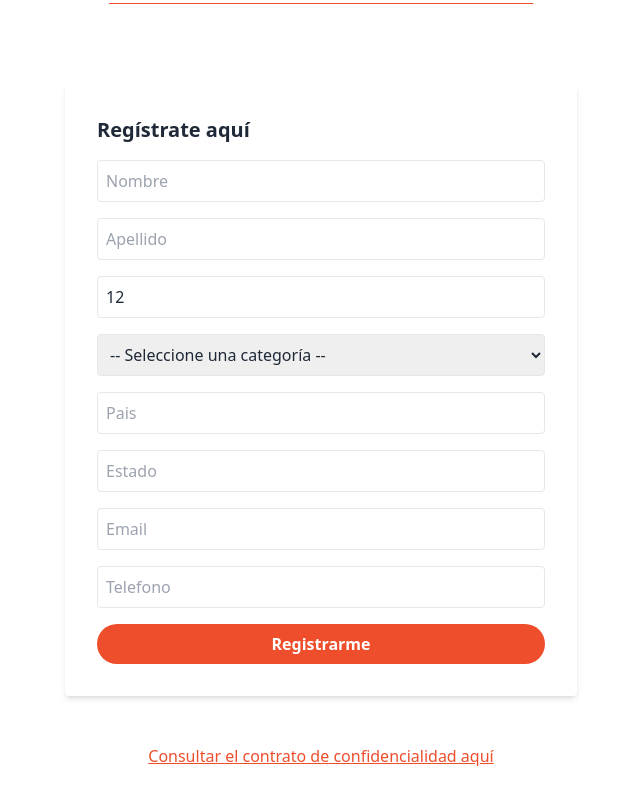
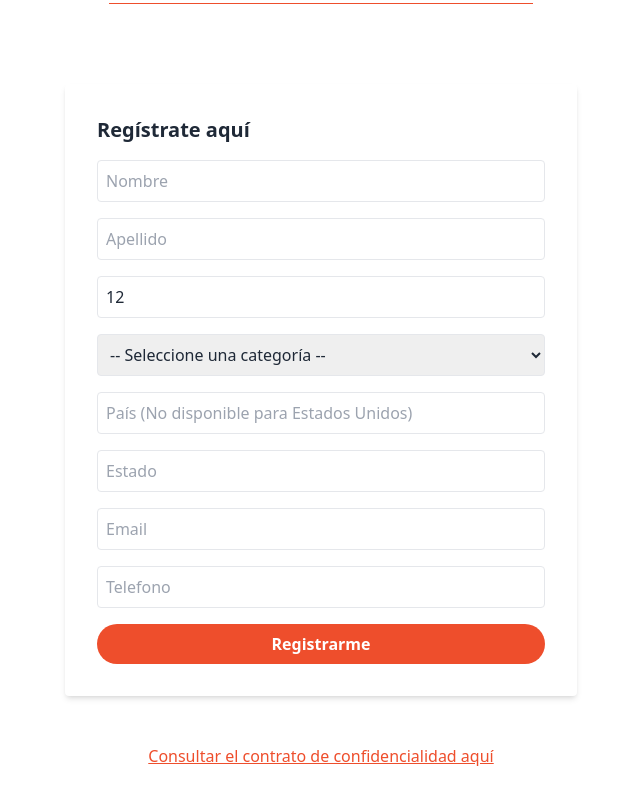
Before and after one commit to AlanGuerreroGaribay/junior-orange-juice, a React (Vite) app: page / in a window 1280 px wide. Shown: the part 1057-1857 px from the top of the page, without its empty margins (319-959 px from the left). Built offline with nearby package versions, Linux system fonts and the light colour scheme.

Commit message:
correcciones

```diff
--- a/src/components/FormInputs/FormInput.jsx
+++ b/src/components/FormInputs/FormInput.jsx
@@ -1,5 +1,23 @@
 // eslint-disable-next-line react/prop-types
 export const FormInput = ({ name, value, onChange, placeholder, error }) => {
+  const placeHolderHandler = (stateName) => {
+    let placeholder = "";
+    switch (stateName) {
+      case "Categoria":
+        placeholder = "12-14 años";
+        break;
+      case "Pais":
+        placeholder = "País (No disponible para Estados Unidos)";
+        break;
+      default:
+        placeholder = stateName;
+    }
+
+    return placeholder;
+  };
+
+  const placeholderText = placeHolderHandler(placeholder);
+
   return (
     <>
       <input
@@ -8,7 +26,7 @@ export const FormInput = ({ name, value, onChange, placeholder, error }) => {
         disabled={name === "Categoria" ? true : false}
         value={name === "Edad" && value < 0 ? 0 : value}
         onChange={onChange}
-        placeholder={placeholder === "Categoria" ? "12-14 años" : placeholder}
+        placeholder={placeholderText}
         type={name === "Edad" ? "number" : ""}
         className="input"
       />
```
